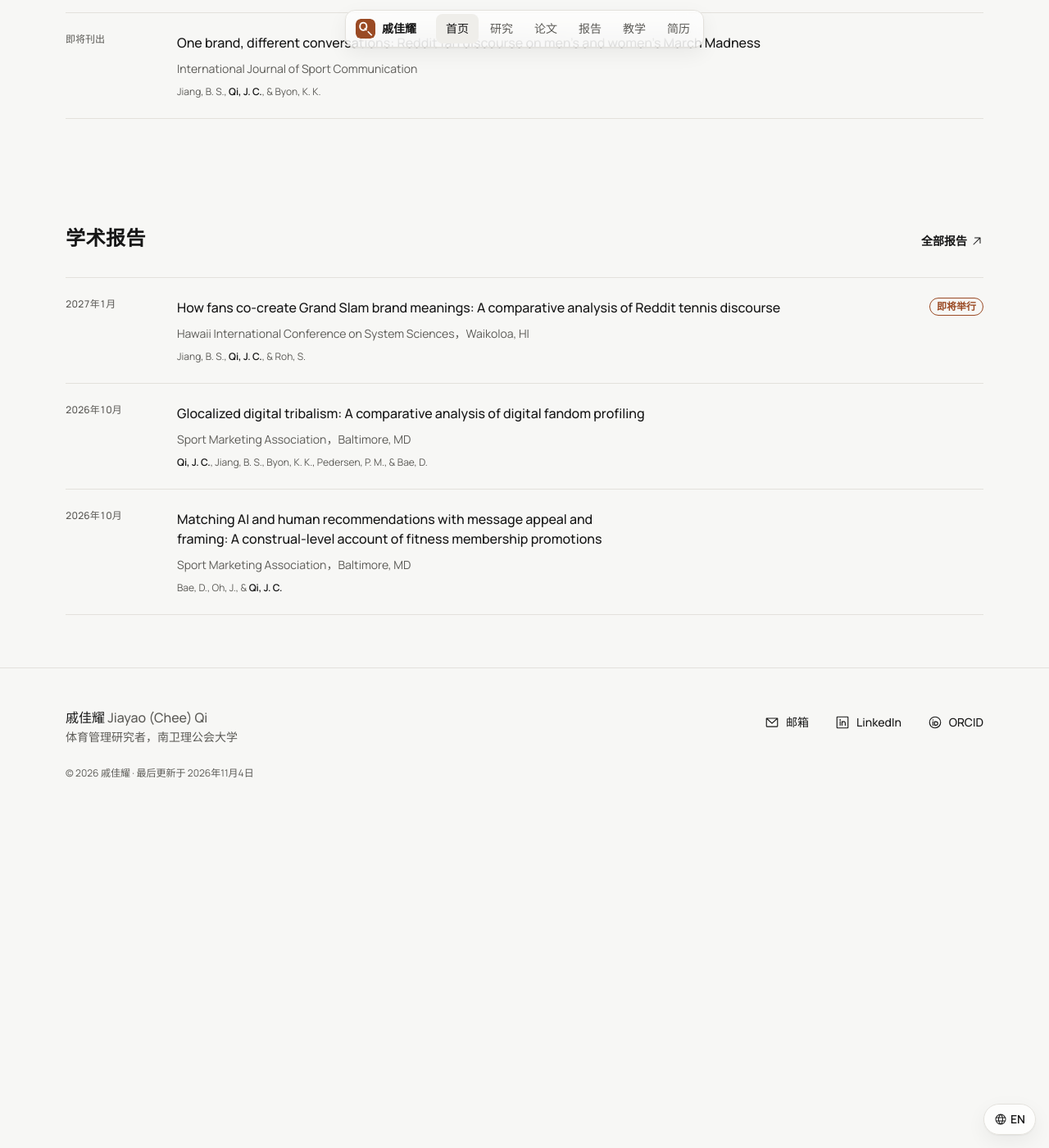
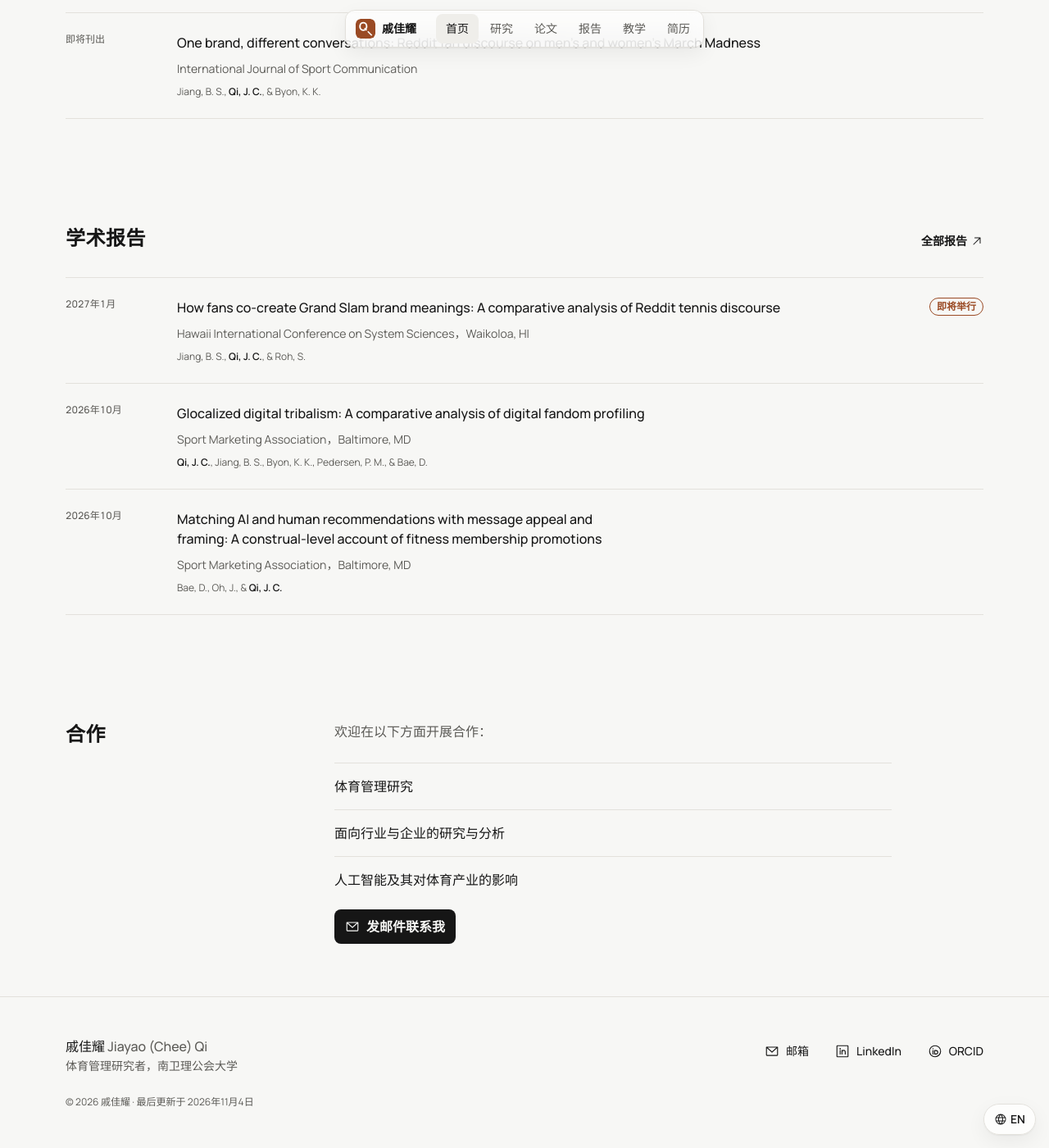
Before and after one commit to Jiayao-Qi/Jiayao-Qi.github.io, a Jekyll site: the page built from zh/index.html, in a window 1280 px wide and 1400 px high, scrolled down 2551 px. Shown: the whole window at 82% size. Built offline with Jekyll 4.4.1, drawn with Linux system fonts in a browser that asks for light colours; before the commit the page ends 3550 px from its top, so only the background shows below that.

Commit message:
Drop the empty-filter message; add a Collaboration section to the home page
The empty-state block showed on every load because its display rule
overrode the hidden attribute. The new section lists collaboration
areas in English and Chinese with an email button.

Co-Authored-By: Claude Opus 5.5 <noreply@anthropic.com>
Claude-Session: https://claude.ai/code/session_01YW1G89wKU1CZZcHCs8tC1x

```diff
--- a/_data/i18n.yml
+++ b/_data/i18n.yml
@@ -37,6 +37,8 @@ en:
   all_pubs: "All publications"
   talks: "Talks"
   all_talks: "All talks"
+  collaboration: "Collaboration"
+  email_me: "Email me"
   footer_updated: "Last updated"
   footer_owner: "Jiayao Qi"
   date_long: "%B %-d, %Y"
@@ -62,8 +64,6 @@ en:
     journal: "Journal articles"
     proceedings: "Conference proceedings"
     chapters: "Book chapters"
-    empty_title: "No publications in this area yet"
-    empty_body: "Choose All to see every publication."
   teaching_page:
     ior: "Instructor of record"
     support: "Teaching support and mentoring"
@@ -130,6 +130,8 @@ zh:
   all_pubs: "全部论文"
   talks: "学术报告"
   all_talks: "全部报告"
+  collaboration: "合作"
+  email_me: "发邮件联系我"
   footer_updated: "最后更新于"
   footer_owner: "戚佳耀"
   date_long: "%Y年%-m月%-d日"
@@ -155,8 +157,6 @@ zh:
     journal: "期刊论文"
     proceedings: "会议论文集"
     chapters: "书籍章节"
-    empty_title: "该方向暂无论文"
-    empty_body: "选择“全部”可查看所有论文。"
   teaching_page:
     ior: "主讲课程"
     support: "教学辅助与学生指导"
--- a/_data/profile_zh.yml
+++ b/_data/profile_zh.yml
@@ -80,3 +80,11 @@ methods:
     detail: "网络爬虫与 API（Python、R）"
   - name: "语言"
     detail: "中文（母语）、英语（熟练）"
+
+# 首页末尾的合作板块。
+collaboration:
+  lead: "欢迎在以下方面开展合作："
+  areas:
+    - "体育管理研究"
+    - "面向行业与企业的研究与分析"
+    - "人工智能及其对体育产业的影响"
--- a/_includes/pages/home.html
+++ b/_includes/pages/home.html
@@ -98,3 +98,18 @@
     </ul>
   </div>
 </section>
+
+<section class="section reveal" aria-labelledby="collab-h">
+  <div class="wrap about">
+    <h2 id="collab-h" class="heading-5">{{ t.collaboration }}</h2>
+    <div class="about-text">
+      <p class="body-3">{{ p.collaboration.lead }}</p>
+      <ul class="collab-list">
+        {%- for item in p.collaboration.areas %}
+        <li class="title-3">{{ item }}</li>
+        {%- endfor %}
+      </ul>
+      <a class="btn btn-primary button-md" href="mailto:{{ p.email }}">{% include icons/envelope-simple.svg %}{{ t.email_me }}</a>
+    </div>
+  </div>
+</section>
--- a/_includes/pages/publications.html
+++ b/_includes/pages/publications.html
@@ -23,8 +23,3 @@
   </ul>
 </section>
 {%- endfor %}
-
-<div class="empty" data-empty hidden>
-  <p class="title-3 fg">{{ t.pubs_page.empty_title }}</p>
-  <p class="body-6">{{ t.pubs_page.empty_body }}</p>
-</div>
--- a/assets/css/site.css
+++ b/assets/css/site.css
@@ -370,6 +370,8 @@ body.menu-open { overflow: hidden; }
 .about-text { display: grid; gap: var(--s-300); justify-items: start; min-width: 0; max-width: 680px; }
 .about-text > p.body-3 { color: var(--muted); }
 .about-text .icon-links { margin-inline: calc(-1 * var(--s-100)); }
+.collab-list { display: grid; gap: var(--s-200); width: 100%; margin: 0; padding: 0; list-style: none; }
+.collab-list li { padding-top: var(--s-200); border-top: 1px solid var(--line); text-wrap: pretty; }
 
 /* Research areas */
 .areas { display: grid; gap: var(--s-300); }
@@ -439,13 +441,6 @@ body.menu-open { overflow: hidden; }
 .chip:hover { color: var(--fg); border-color: var(--fg); }
 .chip:active { transform: scale(0.98); }
 .chip[aria-pressed="true"] { background: var(--fg); color: var(--bg); border-color: var(--fg); }
-.empty {
-  display: grid; gap: var(--s-75); justify-items: start;
-  padding: var(--s-400) var(--s-300);
-  border: 1px dashed var(--line);
-  border-radius: var(--r-2xl);
-  color: var(--muted);
-}
 
 /* Inner pages: profile card beside the content */
 .page { display: grid; gap: var(--s-500); padding-top: calc(env(safe-area-inset-top, 0px) + var(--s-900) + var(--s-200)); padding-bottom: var(--s-800); }
--- a/assets/js/site.js
+++ b/assets/js/site.js
@@ -97,7 +97,6 @@
   if (filterBar) {
     var items = Array.prototype.slice.call(document.querySelectorAll("[data-area]"));
     var groups = Array.prototype.slice.call(document.querySelectorAll("[data-group]"));
-    var empty = document.querySelector("[data-empty]");
     var status = document.querySelector("[data-filter-status]");
     filterBar.addEventListener("click", function (e) {
       var chip = e.target.closest(".chip");
@@ -118,7 +117,6 @@
         var count = g.querySelector("[data-count]");
         if (count) count.textContent = visible;
       });
-      if (empty) empty.hidden = shown !== 0;
       if (status) status.textContent = (status.getAttribute("data-template") || "%n items shown").replace("%n", shown);
     });
   }
```
Also changed, not shown: _data/profile.yml (+8 -0 lines).
